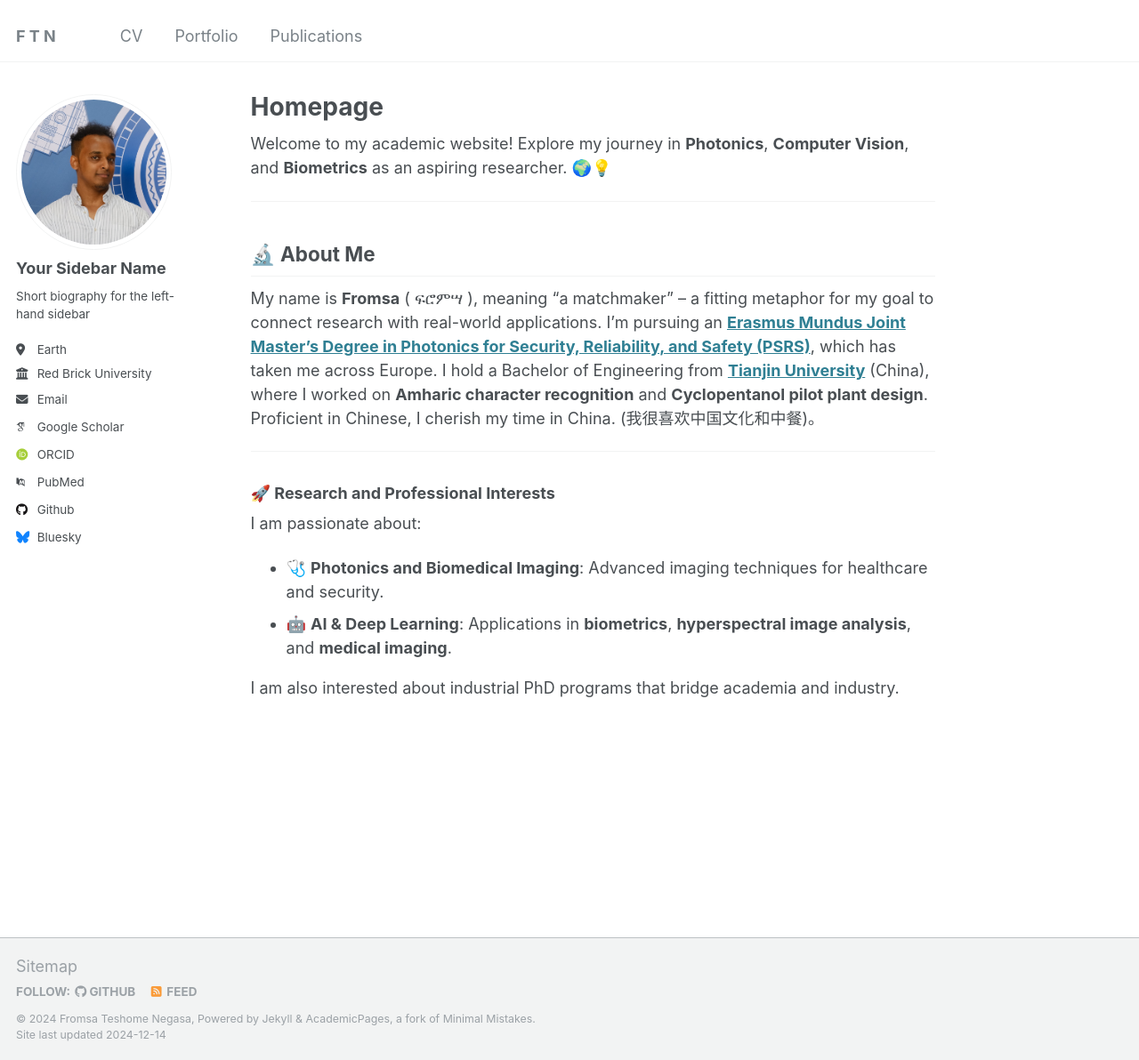
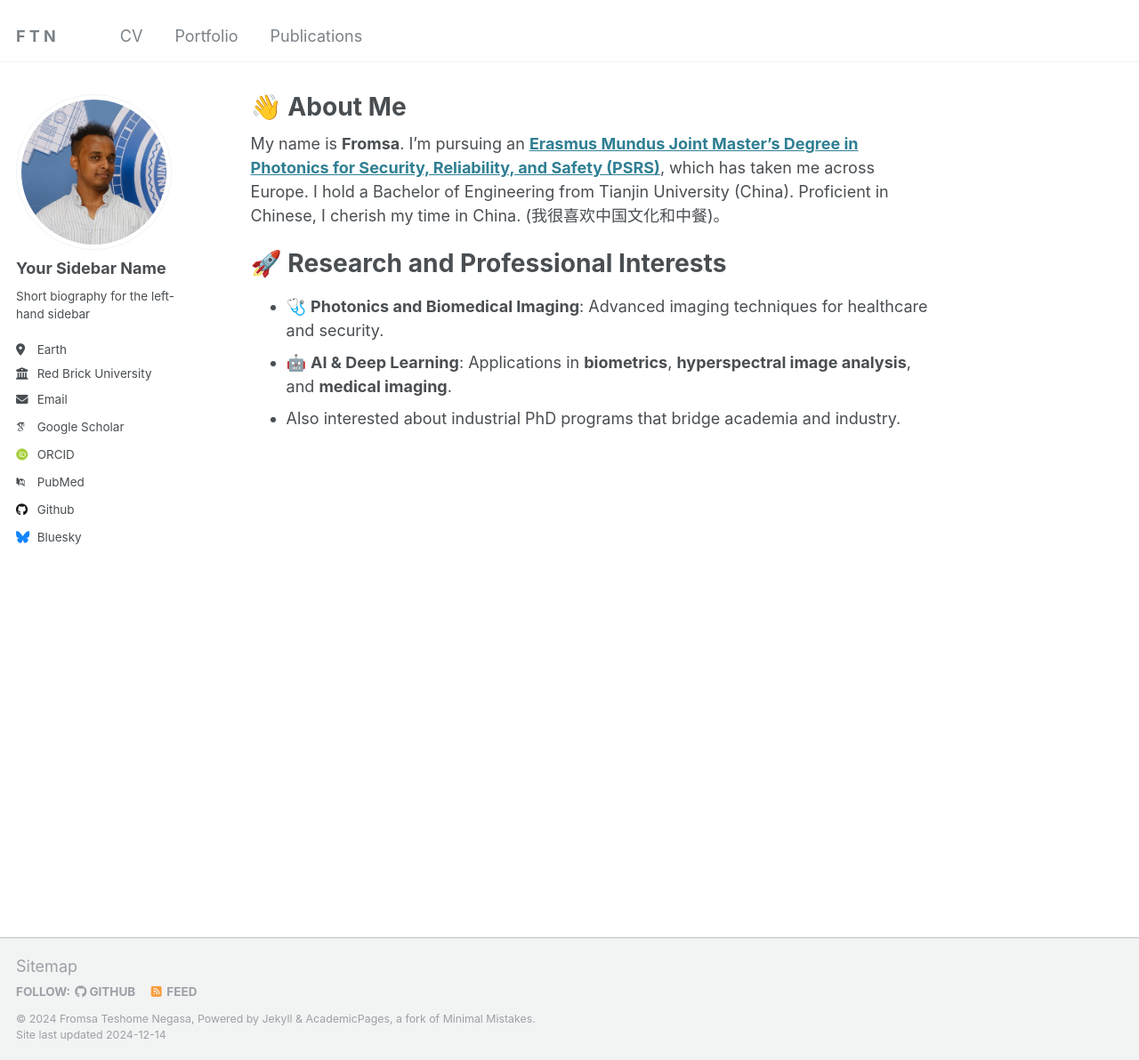
Before and after one commit to PHYRA47/phyra47.github.io, a Jekyll site: the page built from _pages/about.md, in a window 1280 px wide and 1192 px high. Shown: the whole window at 89% size. Built offline with Jekyll 4.4.1, drawn with Linux system fonts in a browser that asks for light colours; some web fonts are replaced.

Commit message:
Revise about page content to enhance personal introduction and research interests

```diff
--- a/_pages/about.md
+++ b/_pages/about.md
@@ -1,24 +1,18 @@
 ---
 permalink: /
-title: "Homepage"
+title: "👋 About Me"
 author_profile: true
 redirect_from:
   - /about/
   - /about.html
 ---
 
-Welcome to my academic website! Explore my journey in **Photonics**, **Computer Vision**, and **Biometrics** as an aspiring researcher. 🌍💡
+My name is **Fromsa**. I'm pursuing an **[Erasmus Mundus Joint Master's Degree in Photonics for Security, Reliability, and Safety (PSRS)](https://www.master-photonics4security.eu/)**, which has taken me across Europe. I hold a Bachelor of Engineering from Tianjin University (China). Proficient in Chinese, I cherish my time in China. (我很喜欢中国文化和中餐)。
 
----
 
-## 🔬 **About Me**
-My name is **Fromsa** ( ፍሮምሣ ), meaning "a matchmaker" – a fitting metaphor for my goal to connect research with real-world applications. I'm pursuing an **[Erasmus Mundus Joint Master's Degree in Photonics for Security, Reliability, and Safety (PSRS)](https://www.master-photonics4security.eu/)**, which has taken me across Europe. I hold a Bachelor of Engineering from **[Tianjin University](http://www.tju.edu.cn/english/)** (China), where I worked on **Amharic character recognition** and **Cyclopentanol pilot plant design**. Proficient in Chinese, I cherish my time in China. (我很喜欢中国文化和中餐)。
+🚀 Research and Professional Interests
+======
 
----
-
-### 🚀 **Research and Professional Interests**
-I am passionate about:
 - 🩺 **Photonics and Biomedical Imaging**: Advanced imaging techniques for healthcare and security.
 - 🤖 **AI & Deep Learning**: Applications in **biometrics**, **hyperspectral image analysis**, and **medical imaging**.
-
-I am also interested about industrial PhD programs that bridge academia and industry.
+- Also interested about industrial PhD programs that bridge academia and industry.
```
